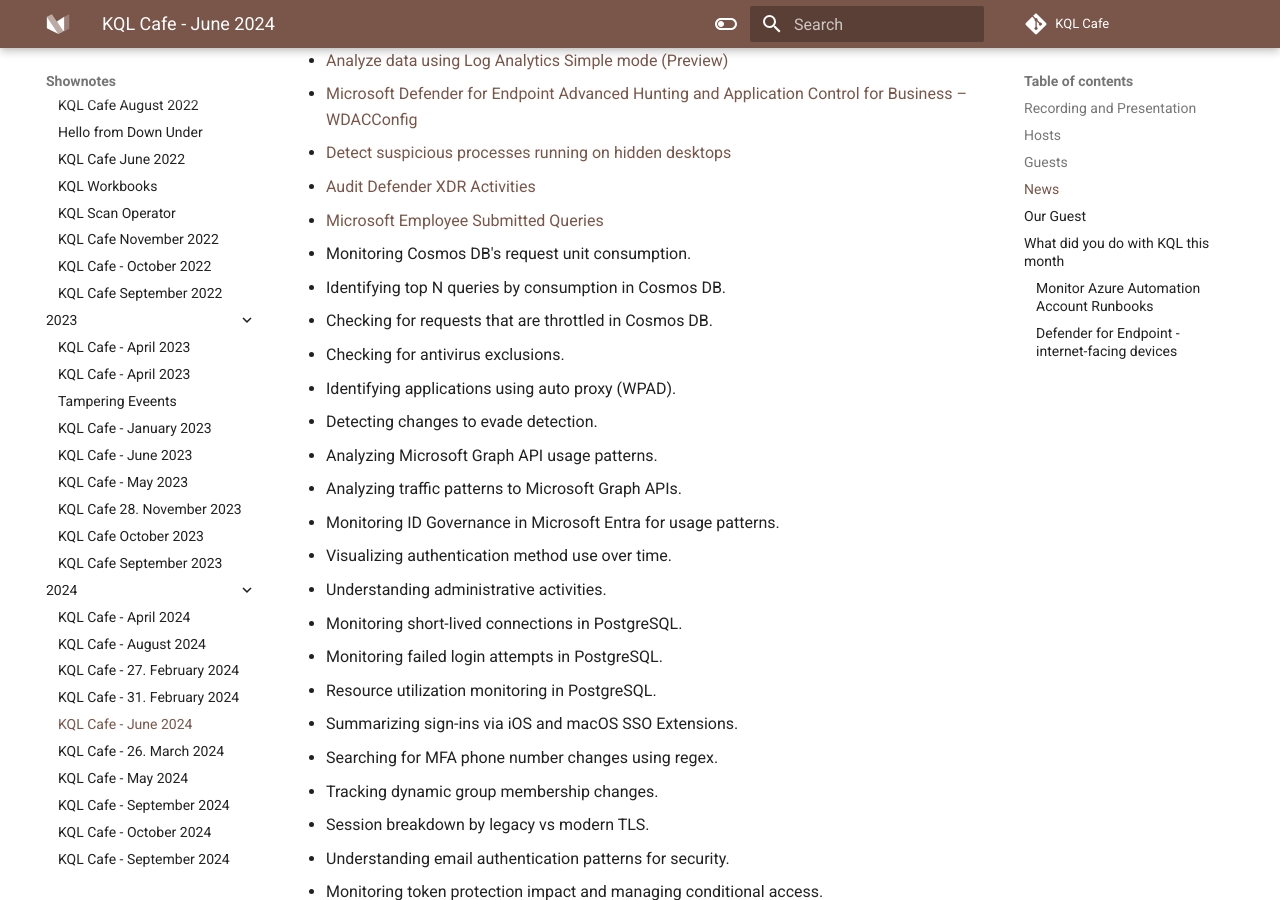
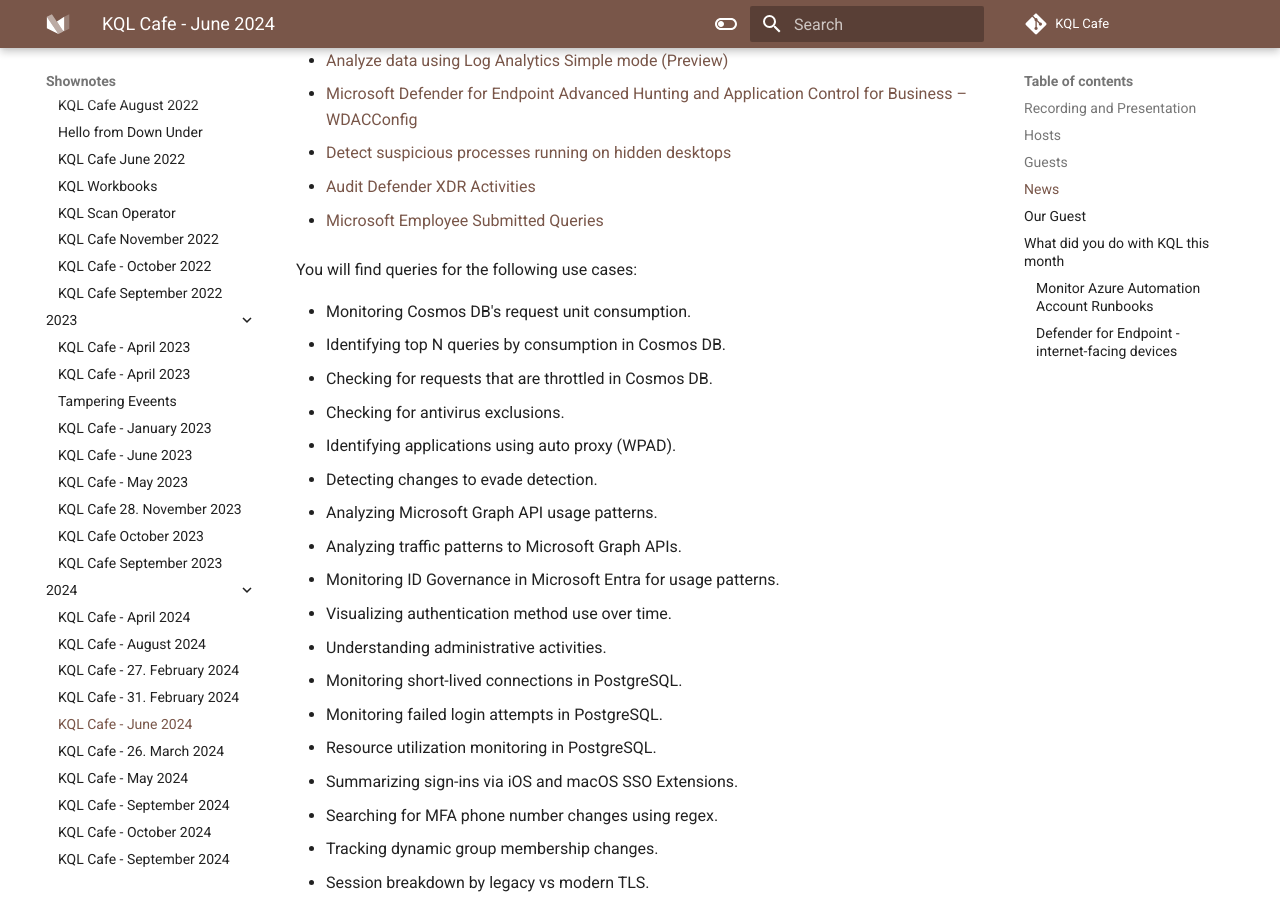
Before and after one commit to KQLCafe/website, an MkDocs documentation site: the page built from docs/shownotes/2024/KQL Cafe - June 2024.md, in a window 1280 px wide and 900 px high, scrolled down 648 px. Built offline with MkDocs 1.6.1 and Material for MkDocs 9.7.7, drawn with Linux system fonts in a browser that asks for light colours; comment, search, counter and statistics services are not loaded.

Commit message:
format fix

```diff
--- a/docs/shownotes/2024/KQL Cafe - June 2024.md
+++ b/docs/shownotes/2024/KQL Cafe - June 2024.md
@@ -3,7 +3,7 @@
 ## Recording and Presentation
 
 - [Recording]()
-- [Presentation](/./docs/Presentations/KQL%20Cafe%20-%20June%202024.pdf)
+- [Presentation](/docs/Presentations/KQL%20Cafe%20-%20June%202024.pdf)
 
 ## Hosts
 
@@ -22,6 +22,8 @@
 - [Audit Defender XDR Activities](https://kqlquery.com/posts/audit-defender-xdr/)
 
 - [Microsoft Employee Submitted Queries](https://github.com/KQLMSPress/definitive-guide-kql/tree/main/Extra%20Microsoft%20Employee%20Submitted%20Queries)
+
+You will find queries for the following use cases:
 
 - Monitoring Cosmos DB's request unit consumption.
 - Identifying top N queries by consumption in Cosmos DB.
```
